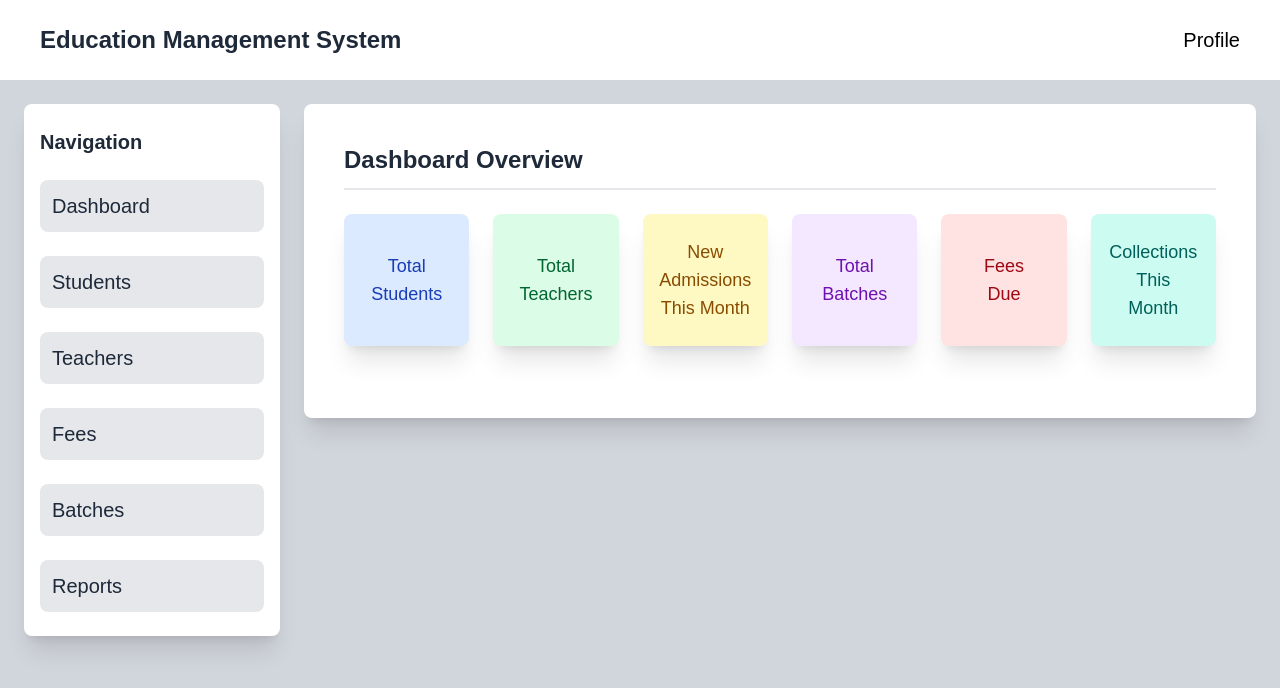
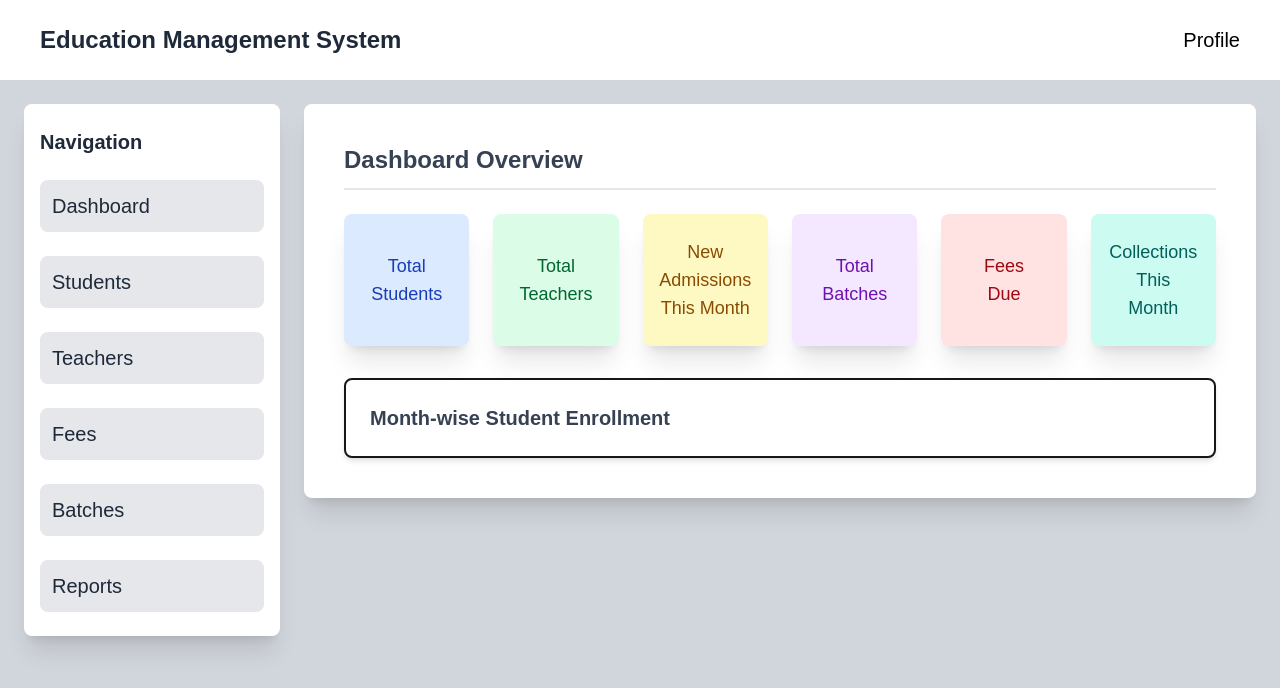
Before and after one commit to Priyosmita/Education-Institute-Management-System, a Next.js app: page / in a window 1280 px wide. Shown: the top 688 px of the page. Built offline with nearby package versions, Linux system fonts and the light colour scheme.

Commit message:
dashboard

```diff
--- a/app/components/Window/Dashboard.js
+++ b/app/components/Window/Dashboard.js
@@ -4,7 +4,7 @@ const Dashboard = () => {
     return (
         <>
             <div className="bg-white shadow-xl h-fit w-full rounded-lg p-10">
-                <div className="text-2xl font-bold text-gray-800 pb-3">Dashboard Overview</div>
+                <div className="text-2xl font-semibold text-gray-700 pb-3">Dashboard Overview</div>
                 <hr className="font-bold border-1 text-gray-200" />
 
                 <div className="grid grid-cols-1 sm:grid-cols-2 md:grid-cols-3 lg:grid-cols-6 gap-6 mb-8 pt-6">
@@ -34,6 +34,10 @@ const Dashboard = () => {
                     </div>
 
                 </div>
+
+                <div className='bg-white border-2 shadow-md rounded-lg'>
+                    <p className='text-xl font-semibold text-gray-700 p-6'>Month-wise Student Enrollment</p>
+                </div>
             </div>
 
         </>
```
Also changed, not shown: package.json (+5 -4 lines), 1 other file (tests, documents, lock files or other folders).
